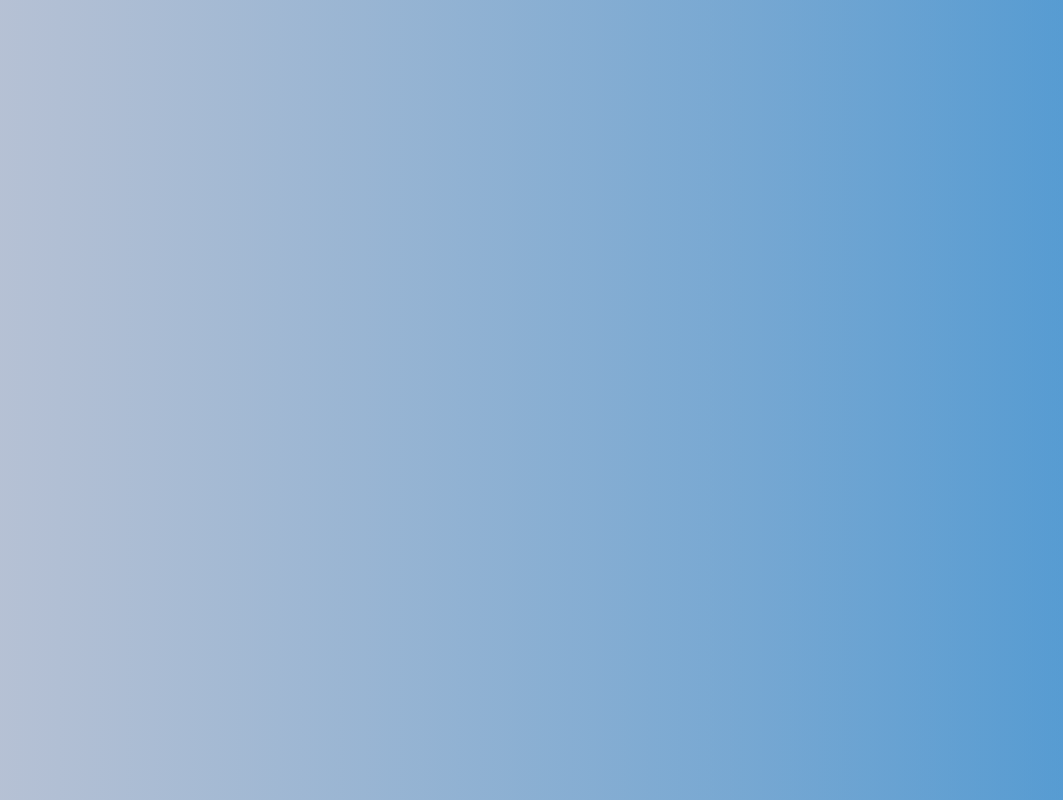
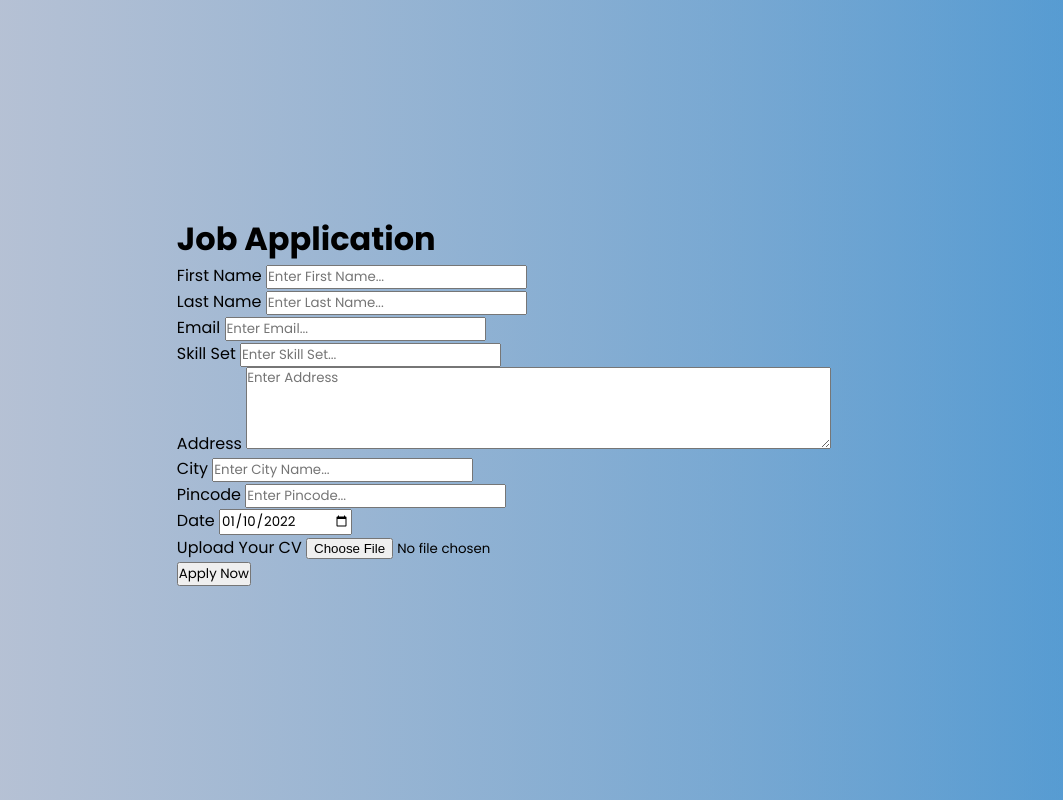
Before and after one commit to Kran891/jobportalreact, a React (Create React App) app: page /student/insertstudent in a window 1280 px wide. Before the commit this address had no page. Shown: the whole page, without its empty margins (136-1199 px from the left). Built offline with nearby package versions, Linux system fonts and the light colour scheme.

Commit message:
InsertStudent is created

```diff
--- a/src/App.js
+++ b/src/App.js
@@ -5,6 +5,7 @@ import Admin from './Components/Admin/Admin';
 import Company from './Components/Company/Company';
 import Student from './Components/Student/Student';
 import Home from './Components/Home/Home';
+import InsertStudent from './Components/Student/InsertStudent';
 
 function App() {
   return (
@@ -14,6 +15,7 @@ function App() {
         <Route path='/admin' Component={Admin} />
         <Route path='/company' Component={Company} />
         <Route path='/student' Component={Student} />
+        <Route path='/student/insertstudent' Component={InsertStudent} />
       </Routes>
     </BrowserRouter>
   );
--- /dev/null
+++ b/src/Components/Student/InsertStudent.js
@@ -0,0 +1,105 @@
+import React from "react";
+function InsertStudent() {
+    return <div class="container">
+    <div class="apply_box">
+      <h1>
+        Job Application
+        <span class="title_small"></span>
+      </h1>
+      <form action="#">
+        <div class="form_container">
+          <div class="form_control">
+            <label for="first_name"> First Name </label>
+            <input
+              id="first_name"
+              name="first_name"
+              placeholder="Enter First Name..."
+            />
+            <span id="first_name_error" class="error"></span>
+          </div>
+          <div class="form_control">
+            <label for="last_name"> Last Name </label>
+            <input
+              id="last_name"
+              name="last_name"
+              placeholder="Enter Last Name..."
+            />
+            <span id="last_name_error" class="error"></span>
+          </div>
+          <div class="form_control">
+            <label for="email"> Email </label>
+            <input
+              type="email"
+              id="email"
+              name="email"
+              placeholder="Enter Email..."
+            />
+            <span id="email_error" class="error"></span>
+          </div>
+          <div class="form_control">
+            <label for="skills"> Skill Set </label>
+            <input
+              type="text"
+              id="skills"
+              name="skills"
+              placeholder="Enter Skill Set..."
+            />
+            <span id="skills_error" class="error"></span>
+          </div>
+          <div class="textarea_control">
+            <label for="address"> Address </label>
+            <textarea
+              id="address"
+              name="address"
+              rows="4"
+              cols="50"
+              placeholder="Enter Address"
+            ></textarea>
+            <span id="address_error" class="error"></span>
+          </div>
+          <div class="form_control">
+            <label for="city"> City </label>
+            <input
+              id="city"
+              name="city"
+              placeholder="Enter City Name..."
+            />
+            <span id="city_error" class="error"></span>
+          </div>
+          <div class="form_control">
+            <label for="pincode"> Pincode </label>
+            <input
+              type="number"
+              id="pincode"
+              name="pincode"
+              placeholder="Enter Pincode..."
+            />
+            <span id="pincode_error" class="error"></span>
+          </div>
+          <div class="form_control">
+            <label for="date"> Date </label>
+            <input
+              value="2022-01-10"
+              type="date"
+              id="date"
+              name="date"
+            />
+            <span id="date_error" class="error"></span>
+          </div>
+          <div class="form_control">
+            <label for="upload"> Upload Your CV </label>
+            <input
+              type="file"
+              id="upload"
+              name="upload"
+            />
+          </div>
+        </div>
+        <div class="button_container">
+          <button type="submit">Apply Now</button>
+        </div>
+      </form>
+    </div>
+  </div>
+}
+export default InsertStudent;
```
